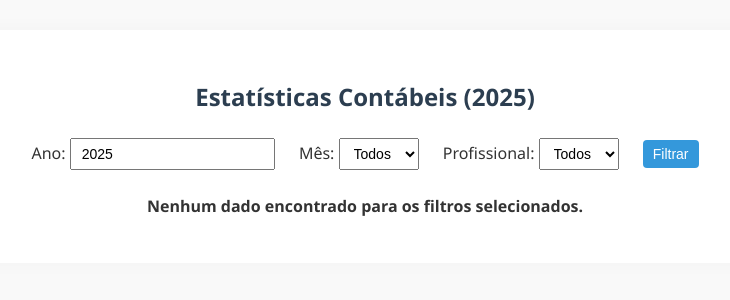
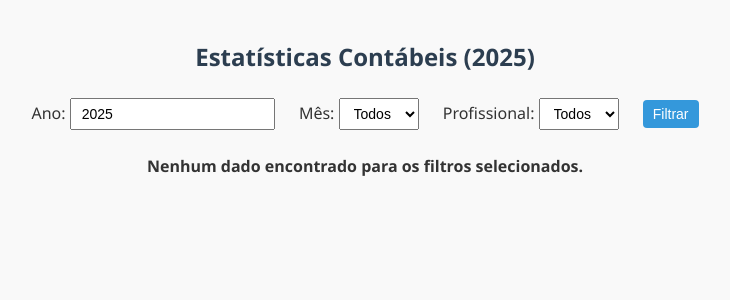
Before and after one commit to FabianoMarques/face_python_docker, a PHP site: page /App/estatisticas.php in a window 1280 px wide. Shown: the top 300 px of the page, without its empty margins (275-1005 px from the left). Run offline with PHP 8.4, Linux system fonts and the light colour scheme; the visitor is signed in with stand-in values (Sample User, id 1); data that the repository does not hold is empty.

Commit message:
Ajustes em estatistica.php e hitorico.php2

```diff
--- a/App/estatisticas.php
+++ b/App/estatisticas.php
@@ -151,10 +151,11 @@ foreach ($data as $prof => $mesValores) {
         .container {
             max-width: 1200px;
             margin: 0 auto;
-            padding: 30px 40px;
-            background-color: #ffffff;
+            margin-top: -50px;
+            padding: 40px;
+            background-color:rgba(255, 255, 255, 0);
             border-radius: 8px;
-            box-shadow: 0 0 20px rgba(0,0,0,0.03);
+            /* box-shadow: 0 0 20px rgba(0,0,0,0.03); */
             text-align: center;
         }
     </style>
@@ -217,8 +218,8 @@ foreach ($data as $prof => $mesValores) {
         </tbody>
     </table>
 
-    <br><br><h2>Valores Recebidos por Profissional (maior número de horas/mês)</h2>
-    <canvas id="grafico" width="800" height="400"></canvas>
+    <br><h2 style="">Valores Recebidos por Profissional (maior número de horas/mês)</h2>
+    <canvas id="grafico" style="width: 1000px; height: 300px;"></canvas>
 
     <script src="https://cdn.jsdelivr.net/npm/chart.js"></script>
     <script src="https://cdn.jsdelivr.net/npm/chartjs-plugin-datalabels"></script>
@@ -244,11 +245,12 @@ foreach ($data as $prof => $mesValores) {
             data: chartData,
             options: {
                 responsive: true,
+                maintainAspectRatio: true,
                 plugins: {
                     legend: { position: 'bottom' },
                     title: {
                         display: true,
-                        text: 'Valores Recebidos por Profissional (maior número de horas/mês)'
+                        text: ''
                     },
                     datalabels: {
                         anchor: 'end',
--- a/App/historico.php
+++ b/App/historico.php
@@ -149,6 +149,7 @@ $result = $stmt->get_result();
     <div class="button-row" style="margin-bottom: 15px; display: flex; justify-content: center; gap: 10%;">
         <button onclick="location.href='relatorio.php'"><i class="fas fa-arrow-left"></i> Voltar</button>
         <button onclick="window.print()"><i class="fas fa-print"></i> Imprimir</button>
+        <button onclick="location.href='estatisticas.php'"><i class="fas fa-chart-line"></i>  Estatisticas</button>
     </div>
     <table style="width: 100%;">
         <thead>
```
Also changed, not shown: App/imagens/123.jpg (renamed from App/imagens/daniel.jpg), App/imagens/12345.jpg (added), App/imagens/123456.jpg (renamed from App/imagens/debora.jpg), 1 other file.
